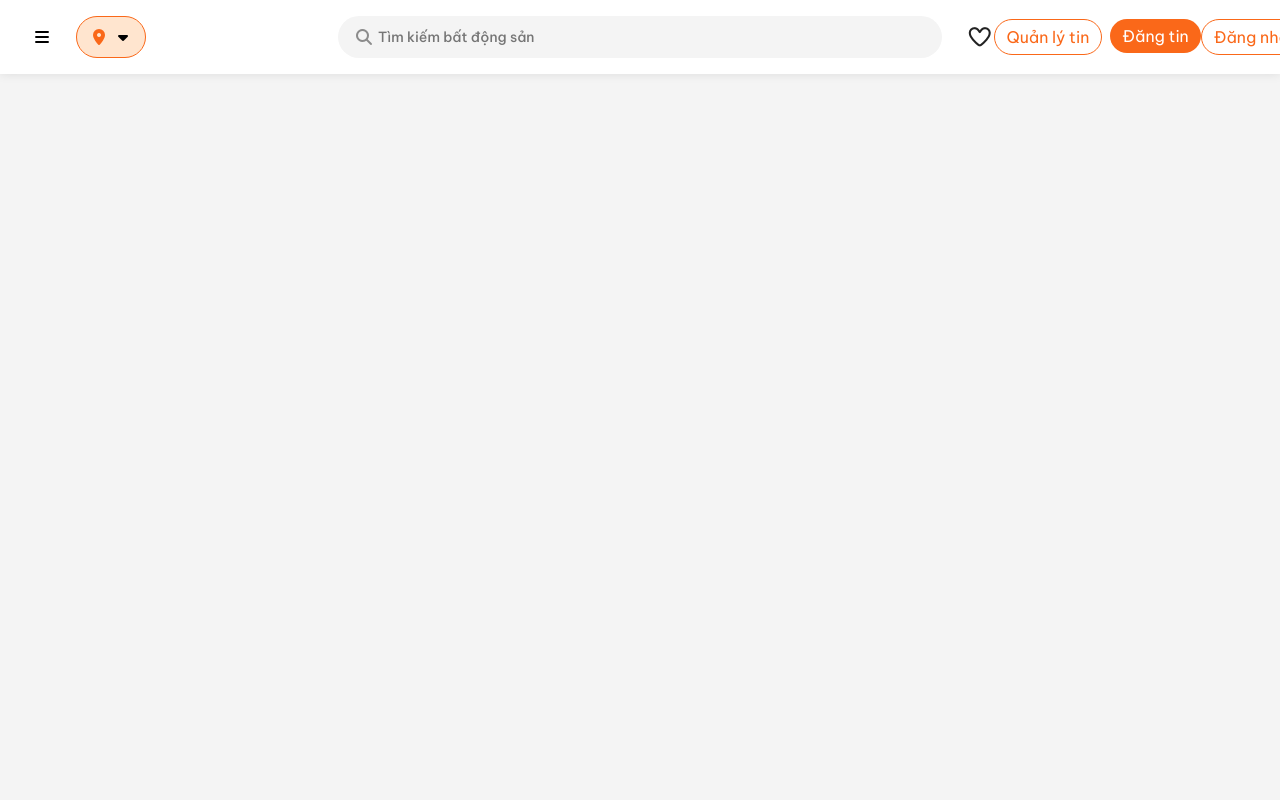
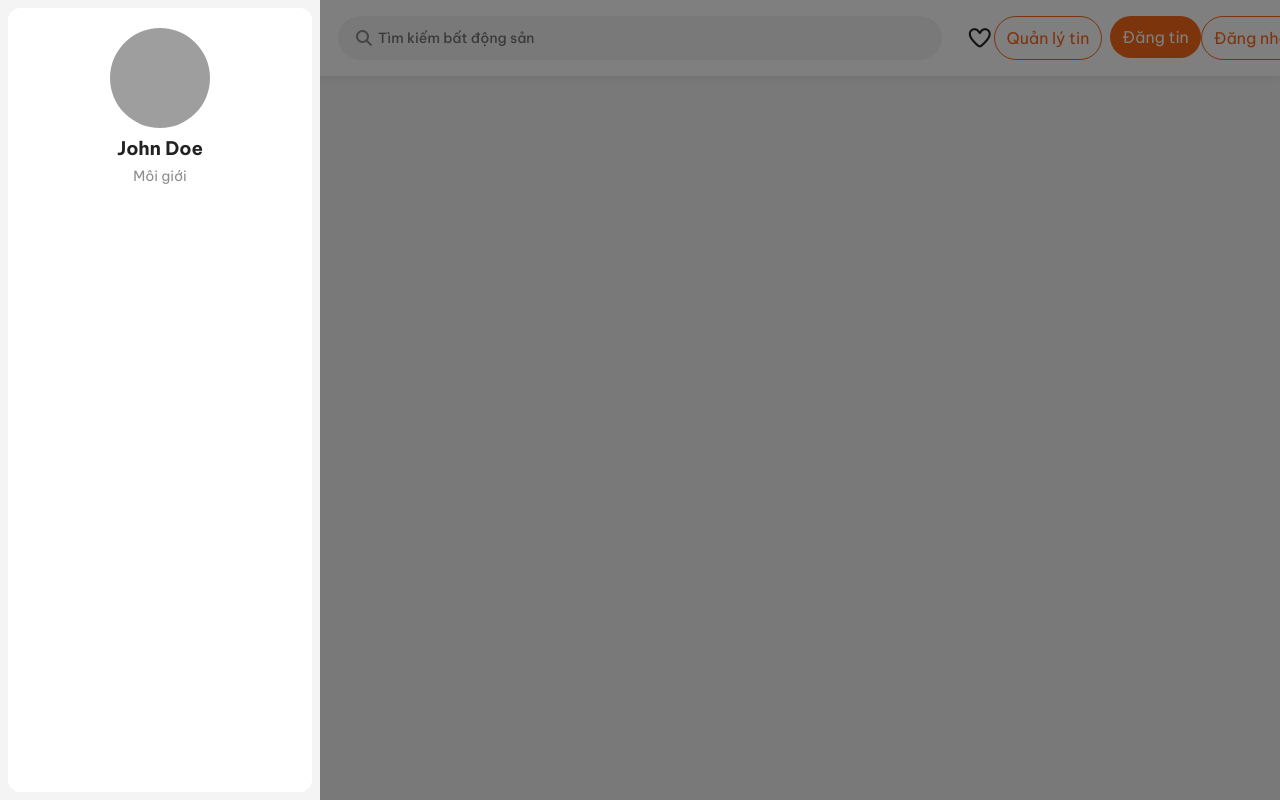
Before and after one commit to HuanCanhCut/Doan2, a website built with Vite: page default.html in a window 1280 px wide. Both pictures are taken after a click on the button 42 px from the left and 37 px from the top of the page. Shown: the top 800 px of the page. Built offline with nearby package versions, Linux system fonts and the light colour scheme; grey boxes are pictures that could not be loaded.

Commit message:
refactor: migrate styles from CSS to SCSS, update HTML links, and enhance sidebar functionality

```diff
--- a/default.html
+++ b/default.html
@@ -6,10 +6,10 @@
         <meta name="viewport" content="width=device-width, initial-scale=1.0" />
         <title>Nhà đất</title>
         <link rel="stylesheet" href="https://cdnjs.cloudflare.com/ajax/libs/font-awesome/7.0.1/css/all.min.css" />
-        <link rel="stylesheet" href="./src/styles/normalize.css" />
-        <link rel="stylesheet" href="./src/styles/base.css" />
-        <link rel="stylesheet" href="./src/styles/default.css" />
-        <link rel="stylesheet" href="./src/styles/grid.css" />
+        <link rel="stylesheet" href="./src/styles/normalize.scss" />
+        <link rel="stylesheet" href="./src/styles/base.scss" />
+        <link rel="stylesheet" href="./src/styles/default.scss" />
+        <link rel="stylesheet" href="./src/styles/grid.scss" />
     </head>
     <body>
         <div id="app">
@@ -193,6 +193,19 @@
                     </div>
                 </div>
             </header>
+
+            <!-- SIDEBAR -->
+            <aside id="sidebar">
+                <div class="sidebar__wrapper">
+                    <div class="sidebar__user__info">
+                        <img src="https://maunailxinh.com/wp-content/uploads/2025/05/anh-meo-gian-cute-1.jpg" alt="" />
+                        <h3>John Doe</h3>
+                        <p class="sidebar__user__info--role">Môi giới</p>
+                    </div>
+
+                    <div class="sidebar__auth"></div>
+                </div>
+            </aside>
         </div>
         <script type="module" src="./src/js/default.js"></script>
     </body>
--- a/eslint.config.mjs
+++ b/eslint.config.mjs
@@ -12,12 +12,6 @@ export default [
             'simple-import-sort': simpleImportSort,
         },
         rules: {
-            'simple-import-sort/imports': [
-                'warn',
-                {
-                    groups: [['^\\w'], ['^']],
-                },
-            ],
             'simple-import-sort/exports': 'warn',
             'no-unused-vars': 'warn',
             'no-undef': 'error',
--- a/src/js/default.js
+++ b/src/js/default.js
@@ -1,5 +1,6 @@
 import provincesDropdownApp from './locationsDropdown'
 import toast from './toast'
+import sidebarApp from './sidebar'
 
 const loginBtn = document.querySelector('.header__actions__button--login')
 const registerBtn = document.querySelector('.header__actions__button--register')
@@ -93,6 +94,7 @@ const defaultApp = {
         this.handleEvent()
         this.handleLoadHeader()
         provincesDropdownApp.init()
+        sidebarApp.init()
     },
 }
 
--- /dev/null
+++ b/src/js/sidebar.js
@@ -0,0 +1,22 @@
+const toggleSidebarBtn = document.querySelector('.header__toggle--sidebar')
+const overlay = document.querySelector('#overlay')
+const sidebar = document.querySelector('#sidebar')
+
+const sidebarApp = {
+    handleEvent() {
+        toggleSidebarBtn.onclick = () => {
+            overlay.classList.add('active')
+            sidebar.classList.toggle('active')
+        }
+
+        overlay.onclick = () => {
+            overlay.classList.remove('active')
+            sidebar.classList.remove('active')
+        }
+    },
+    init() {
+        this.handleEvent()
+    },
+}
+
+export default sidebarApp
--- a/src/js/toast.js
+++ b/src/js/toast.js
@@ -1,4 +1,4 @@
-import '../styles/toast.css'
+import '../styles/toast.scss'
 
 const toast = ({ title = '', message = '', type = 'info', duration = 3000 }) => {
     let main = document.getElementById('toast')
--- a/src/styles/default.css
+++ b/src/styles/default.scss
@@ -308,7 +308,7 @@
 }
 
 .header__actions__button {
-    padding: 8px 12px;
+    padding: 12px;
     white-space: nowrap;
     border-radius: 30px;
 }
@@ -323,9 +323,63 @@
     color: #fff;
 }
 
+/* SIDEBAR */
+
+#sidebar {
+    position: fixed;
+    top: 0;
+    bottom: 0;
+    left: 0;
+    width: 320px;
+    background-color: var(--background);
+    z-index: 99999;
+    transition: all linear 0.2s;
+    transform: translateX(-100%);
+    padding: 8px;
+    overflow-x: hidden;
+    overflow-y: overlay;
+}
+
+.sidebar__wrapper {
+    background-color: #fff;
+    width: 100%;
+    height: 100%;
+    border-radius: 12px;
+    padding: 0 8px;
+    padding-top: 20px;
+
+    .sidebar__user__info {
+        width: 100%;
+        display: flex;
+        flex-direction: column;
+        align-items: center;
+        gap: 12px;
+
+        img {
+            width: 100px;
+            aspect-ratio: 1/1;
+            object-fit: cover;
+            border-radius: 50%;
+        }
+
+        .sidebar__user__info--role {
+            font-size: 1.4rem;
+            color: var(--text-secondary);
+        }
+    }
+}
+
+#sidebar.active {
+    transform: translateX(0);
+}
+
 @media (max-width: 40rem) {
     #header {
         padding: 16px 8px;
+    }
+
+    #sidebar {
+        width: 100dvw;
     }
 
     .header__left {
```
Also changed, not shown: index.html (+4 -4 lines), package.json (+6 -3 lines), src/modal/login_modal.html (+3 -3 lines), src/modal/register_modal.html (+3 -3 lines), src/styles/auth_modal.scss (renamed from src/styles/auth_modal.css), src/styles/base.scss (renamed from src/styles/base.css), src/styles/base_modal.scss (renamed from src/styles/base_modal.css), src/styles/grid.scss (renamed from src/styles/grid.css), src/styles/normalize.scss (renamed from src/styles/normalize.css), src/styles/toast.scss (renamed from src/styles/toast.css), 2 other files.
